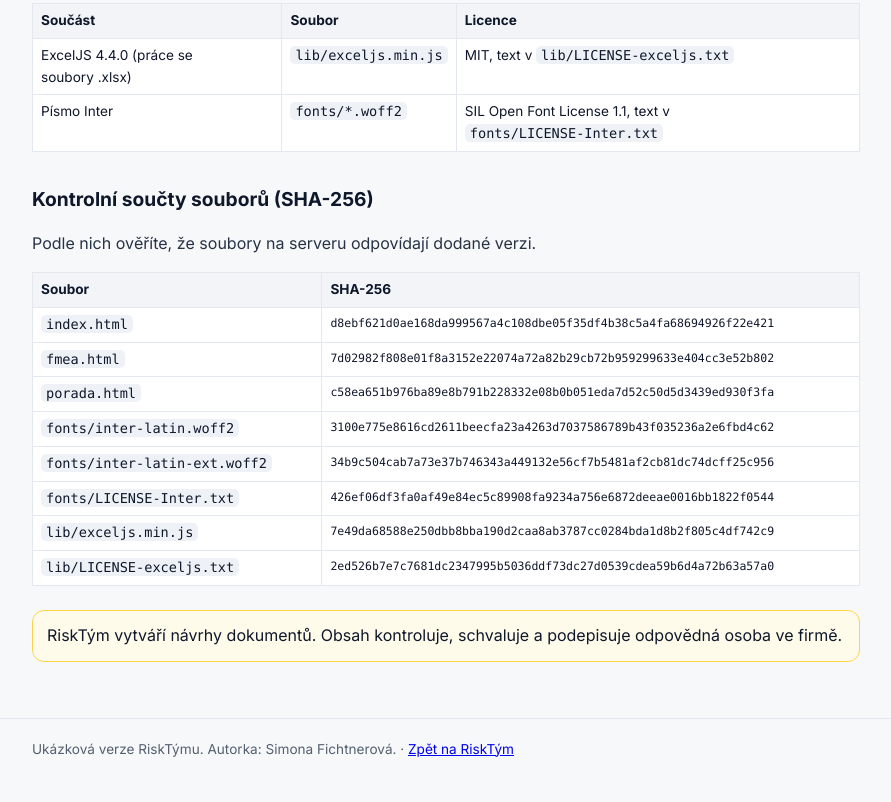
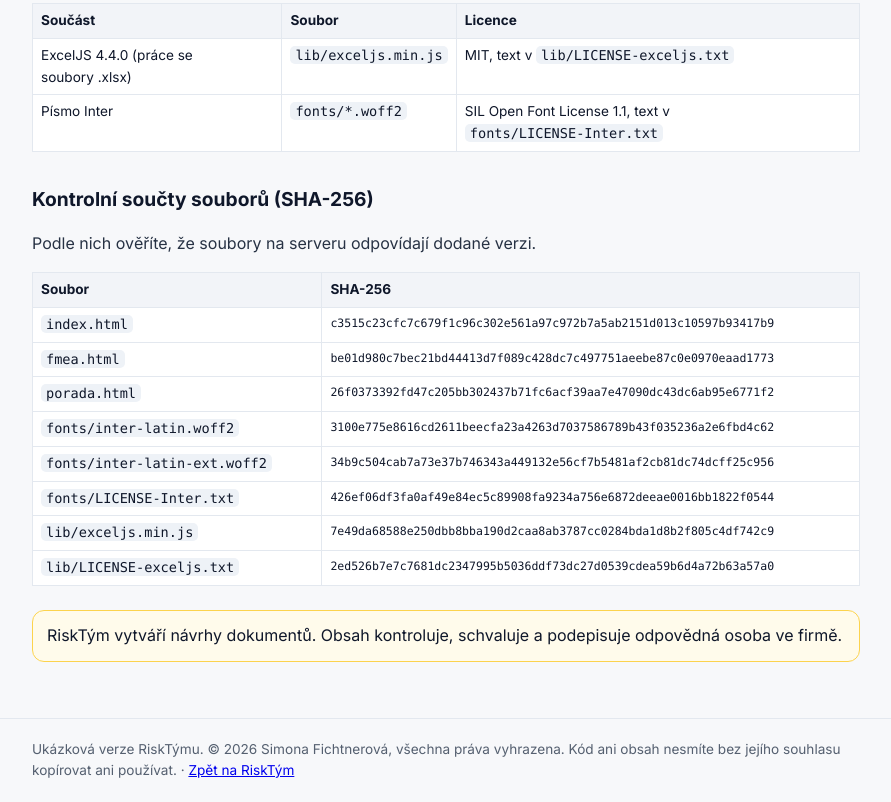
Before and after one commit to SiMoonKa/risktym-ukazka, a plain HTML site: page PRO-IT.html in a window 1280 px wide. Shown: the part 2632-3434 px from the top of the page, without its empty margins (194-1085 px from the left). Before the commit the page ends 3412 px from the top, so only its background shows below. Drawn offline with Linux system fonts and the light colour scheme.

Commit message:
Autorská práva: © v patičkách, LICENSE všechna práva vyhrazena

```diff
--- a/PRO-IT.html
+++ b/PRO-IT.html
@@ -118,9 +118,9 @@ Referrer-Policy: no-referrer</pre>
 <p>Podle nich ověříte, že soubory na serveru odpovídají dodané verzi.</p>
 <div class="tbl"><table>
 <tr><th>Soubor</th><th>SHA-256</th></tr>
-<tr><td><code>index.html</code></td><td class="h">d8ebf621d0ae168da999567a4c108dbe05f35df4b38c5a4fa68694926f22e421</td></tr>
-<tr><td><code>fmea.html</code></td><td class="h">7d02982f808e01f8a3152e22074a72a82b29cb72b959299633e404cc3e52b802</td></tr>
-<tr><td><code>porada.html</code></td><td class="h">c58ea651b976ba89e8b791b228332e08b0b051eda7d52c50d5d3439ed930f3fa</td></tr>
+<tr><td><code>index.html</code></td><td class="h">c3515c23cfc7c679f1c96c302e561a97c972b7a5ab2151d013c10597b93417b9</td></tr>
+<tr><td><code>fmea.html</code></td><td class="h">be01d980c7bec21bd44413d7f089c428dc7c497751aeebe87c0e0970eaad1773</td></tr>
+<tr><td><code>porada.html</code></td><td class="h">26f0373392fd47c205bb302437b71fc6acf39aa7e47090dc43dc6ab95e6771f2</td></tr>
 <tr><td><code>fonts/inter-latin.woff2</code></td><td class="h">3100e775e8616cd2611beecfa23a4263d7037586789b43f035236a2e6fbd4c62</td></tr>
 <tr><td><code>fonts/inter-latin-ext.woff2</code></td><td class="h">34b9c504cab7a73e37b746343a449132e56cf7b5481af2cb81dc74dcff25c956</td></tr>
 <tr><td><code>fonts/LICENSE-Inter.txt</code></td><td class="h">426ef06df3fa0af49e84ec5c89908fa9234a756e6872deeae0016bb1822f0544</td></tr>
@@ -130,6 +130,6 @@ Referrer-Policy: no-referrer</pre>
 
 <div class="note" style="margin-top:24px">RiskTým vytváří návrhy dokumentů. Obsah kontroluje, schvaluje a podepisuje odpovědná osoba ve firmě.</div>
 </div></main>
-<footer><div class="wrap">Ukázková verze RiskTýmu. Autorka: Simona Fichtnerová. · <a href="index.html">Zpět na RiskTým</a></div></footer>
+<footer><div class="wrap">Ukázková verze RiskTýmu. © 2026 Simona Fichtnerová, všechna práva vyhrazena. Kód ani obsah nesmíte bez jejího souhlasu kopírovat ani používat. · <a href="index.html">Zpět na RiskTým</a></div></footer>
 </body>
 </html>
```
Also changed, not shown: fmea.html (+1 -1 lines), index.html (+1 -1 lines), porada.html (+1 -1 lines), 2 other files.
